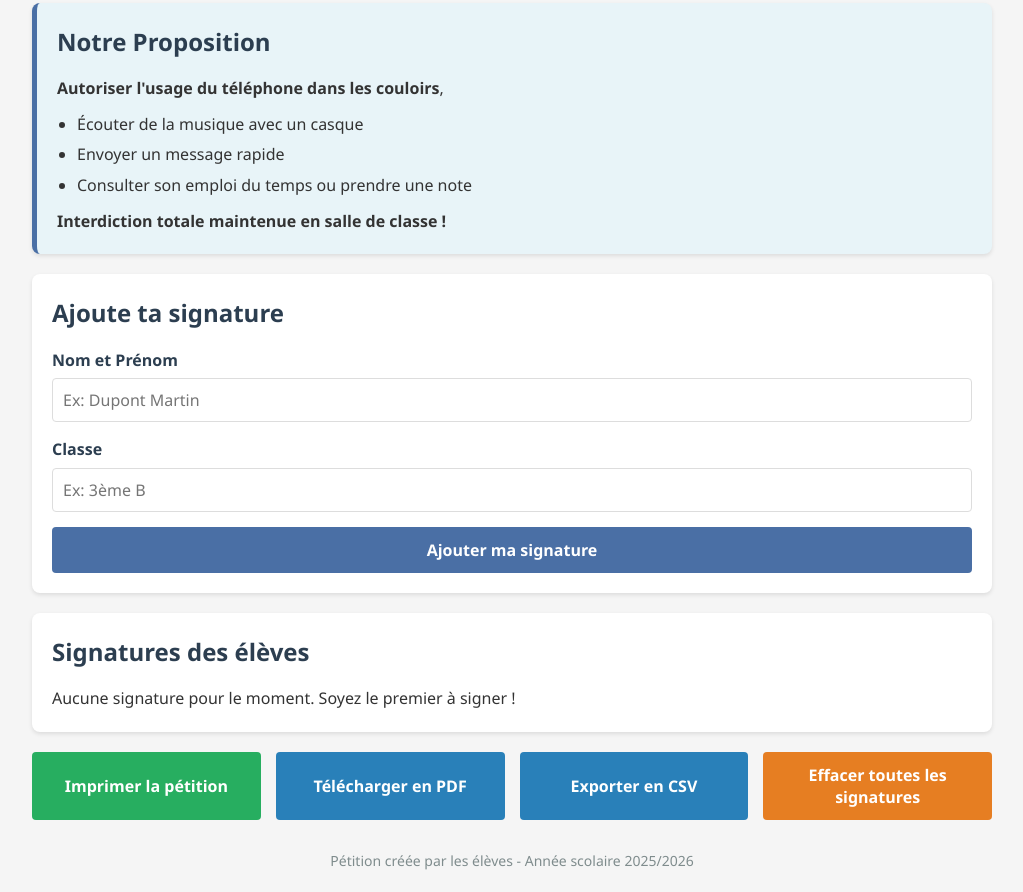
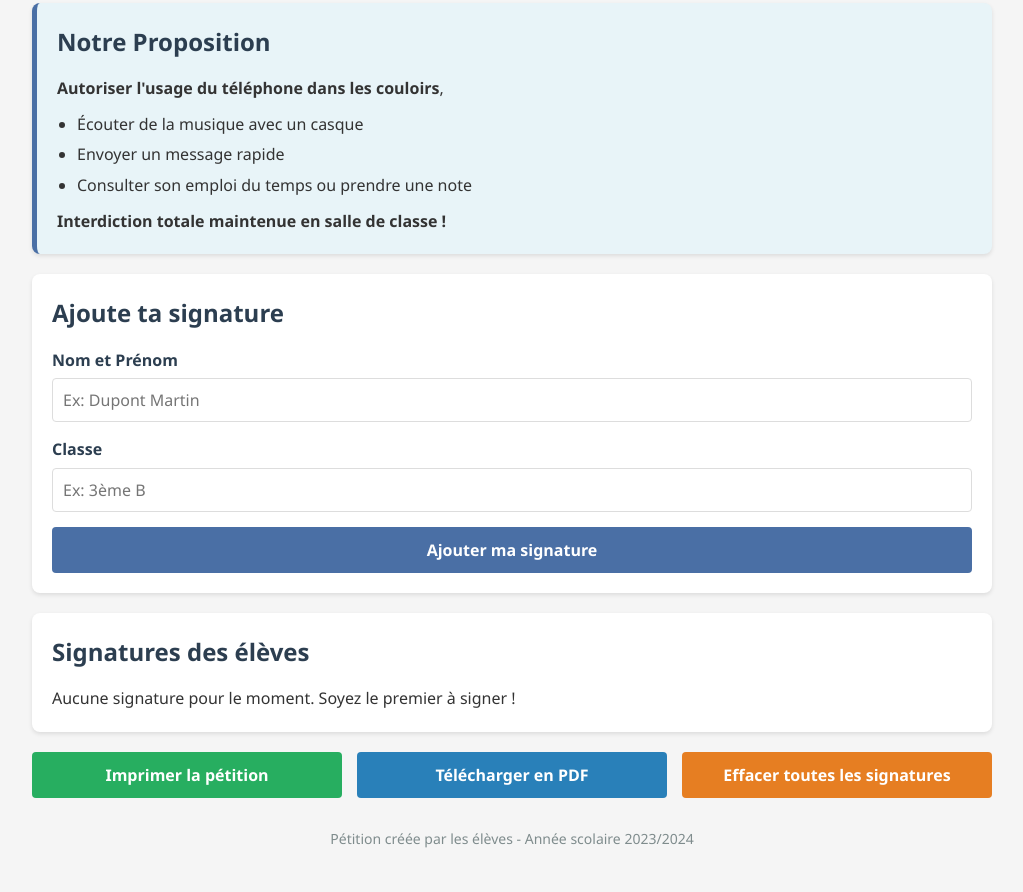
Before and after one commit to Shadowerner/petition-contre-interdiction-des-portable, a plain HTML site: page index.html in a window 1280 px wide. Shown: the part 856-1748 px from the top of the page, without its empty margins (128-1151 px from the left). After the commit the page ends 1726 px from the top, so only its background shows below. Drawn offline with Linux system fonts and the light colour scheme.

Commit message:
Update index.html

```diff
--- a/index.html
+++ b/index.html
@@ -7,7 +7,6 @@
     <link rel="stylesheet" href="style.css">
 </head>
 <body>
-    <!-- Le contenu HTML reste exactement le même -->
     <header>
         <h1>Pétition des Élèves</h1>
         <p>Pour l'autorisation du téléphone dans les couloirs</p>
@@ -77,11 +76,10 @@
     <div class="action-buttons">
         <button class="btn-print" onclick="window.print()">Imprimer la pétition</button>
         <button class="btn-download" id="download-pdf">Télécharger en PDF</button>
-        <button class="btn-download" onclick="exportToCSV()">Exporter en CSV</button>
     </div>
 
     <footer>
-        <p>Pétition créée par les élèves - Année scolaire 2025/2026</p>
+        <p>Pétition créée par les élèves - Année scolaire 2023/2024</p>
     </footer>
 
     <script src="script.js"></script>
```
